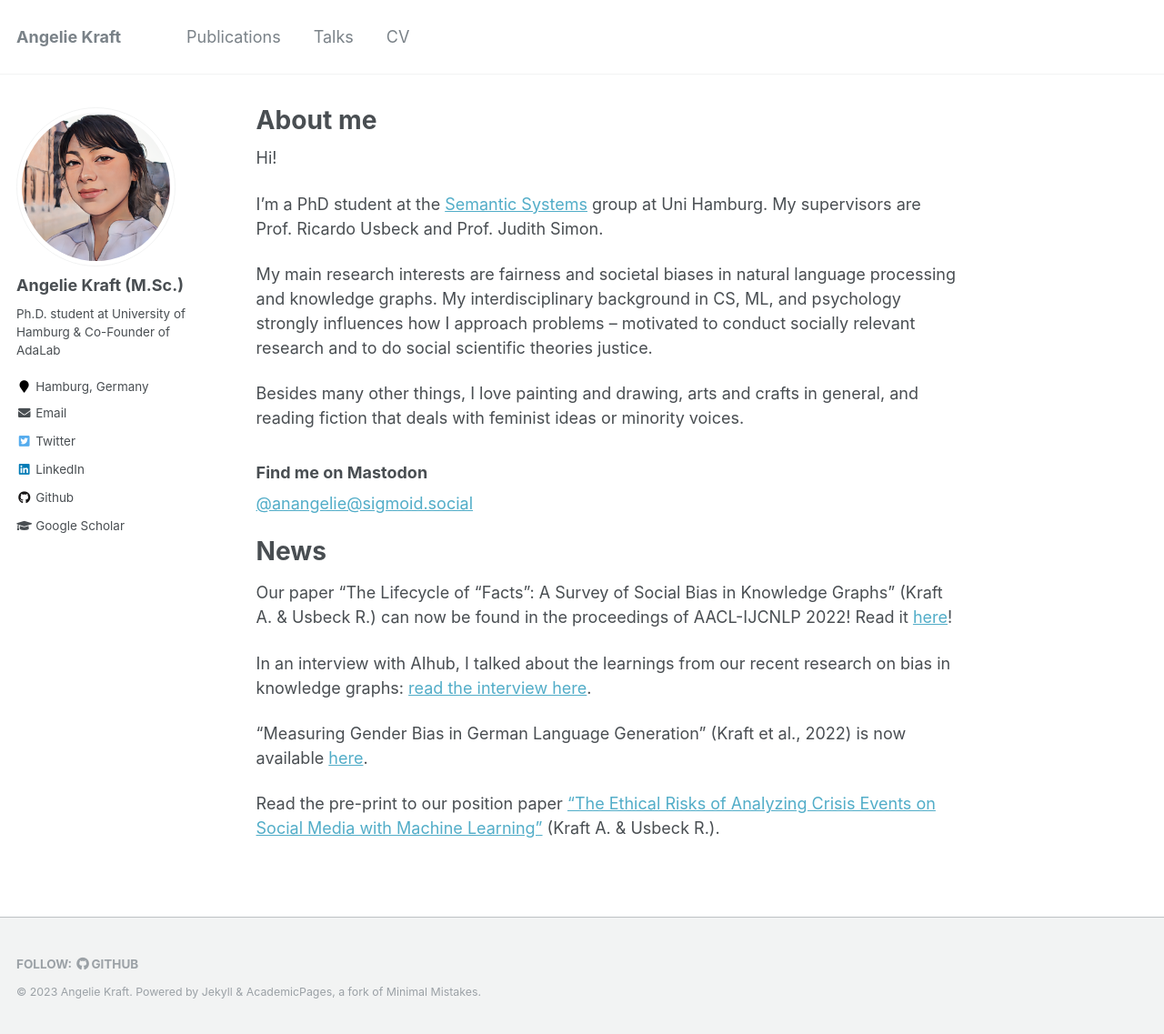
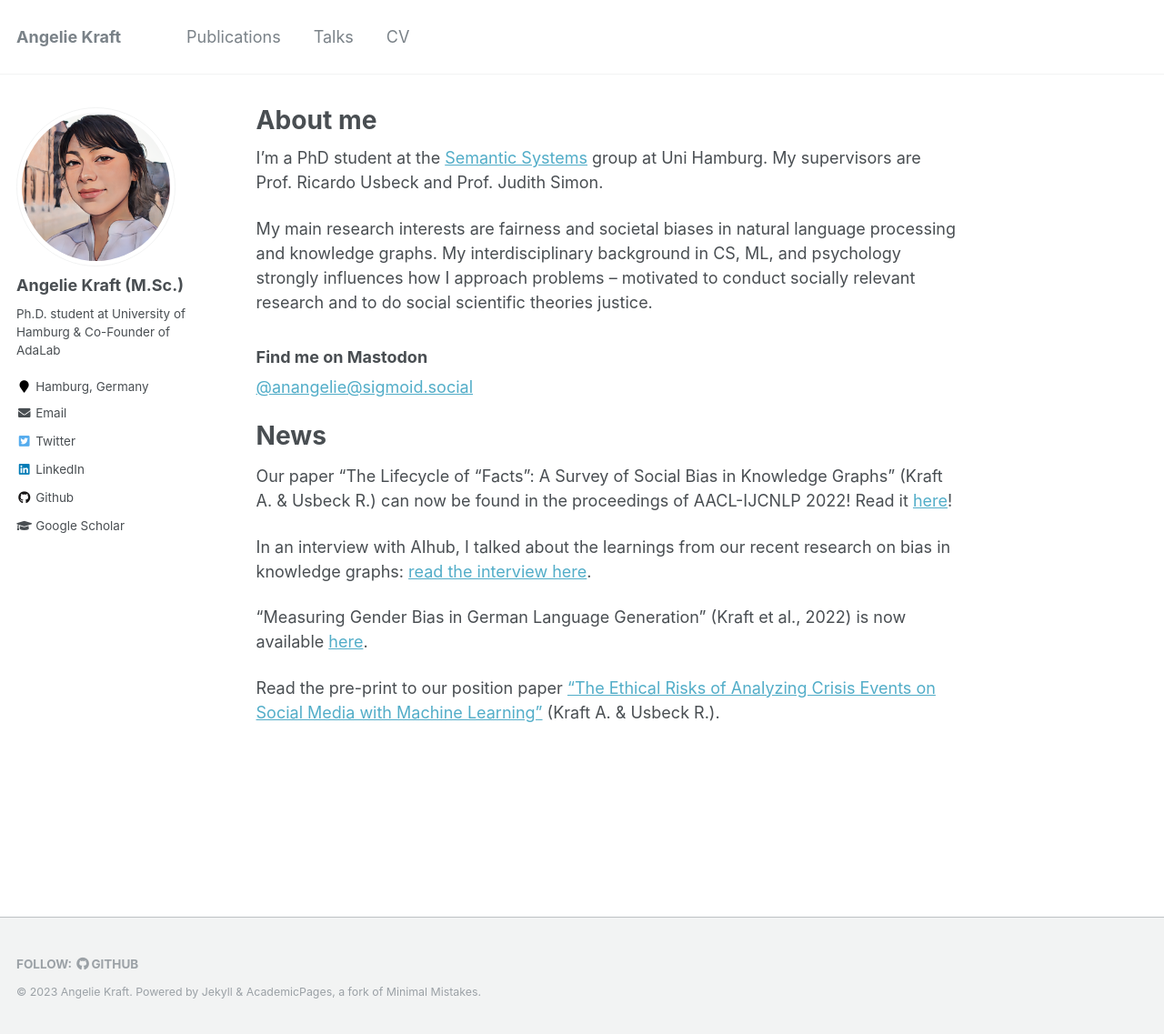
Before and after one commit to krangelie/krangelie.github.io, a Jekyll site: the page built from _pages/about.md, in a window 1280 px wide and 1137 px high. Shown: the whole window at 91% size. Built offline with Jekyll 4.4.1, drawn with Linux system fonts in a browser that asks for light colours.

Commit message:
Update about.md

```diff
--- a/_pages/about.md
+++ b/_pages/about.md
@@ -7,13 +7,10 @@ redirect_from:
   - /about/
   - /about.html
 ---
-Hi!
-
 I'm a PhD student at the [Semantic Systems](https://www.inf.uni-hamburg.de/en/inst/ab/sems/home.html) group at Uni Hamburg. My supervisors are Prof. Ricardo Usbeck and Prof. Judith Simon.
 
 My main research interests are fairness and societal biases in natural language processing and knowledge graphs. My interdisciplinary background in CS, ML, and psychology strongly influences how I approach problems -- motivated to conduct socially relevant research and to do social scientific theories justice.
 
-Besides many other things, I love painting and drawing, arts and crafts in general, and reading fiction that deals with feminist ideas or minority voices.
 
 ### Find me on Mastodon
 [@anangelie@sigmoid.social](https://sigmoid.social/@anangelie)
```
